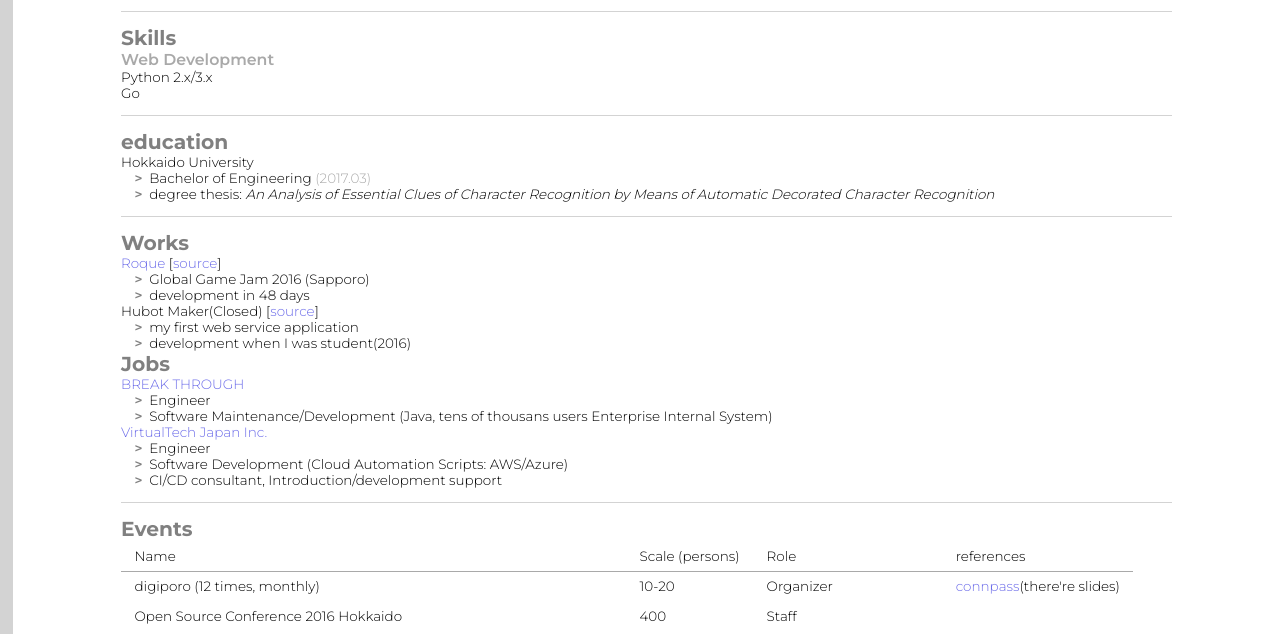
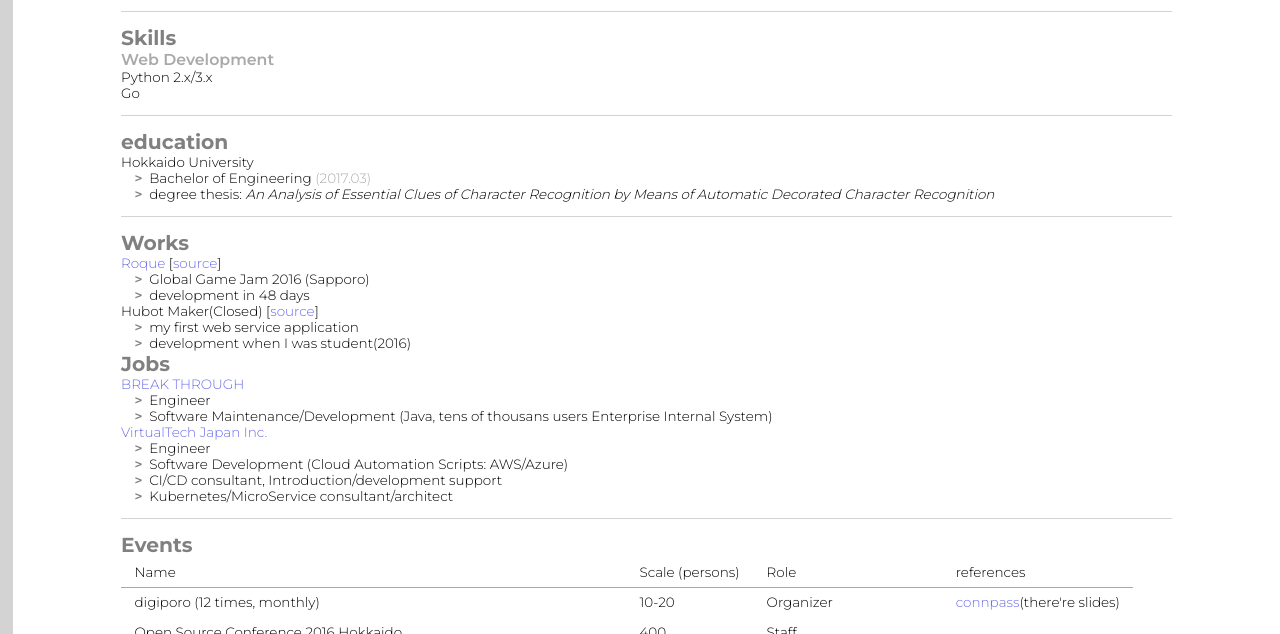
Before and after one commit to nasa9084/nasa9084.github.io, a plain HTML site: page index.html in a window 1280 px wide. Shown: the part 137-771 px from the top of the page. Drawn offline with Linux system fonts and the light colour scheme.

Commit message:
add work

```diff
--- a/index.html
+++ b/index.html
@@ -53,6 +53,7 @@
           <dd>Engineer</dd>
           <dd>Software Development (Cloud Automation Scripts: AWS/Azure)</dd>
           <dd>CI/CD consultant, Introduction/development support</dd>
+          <dd>Kubernetes/MicroService consultant/architect</dd>
         </dl>
       </section>
       <section id="events">
```
